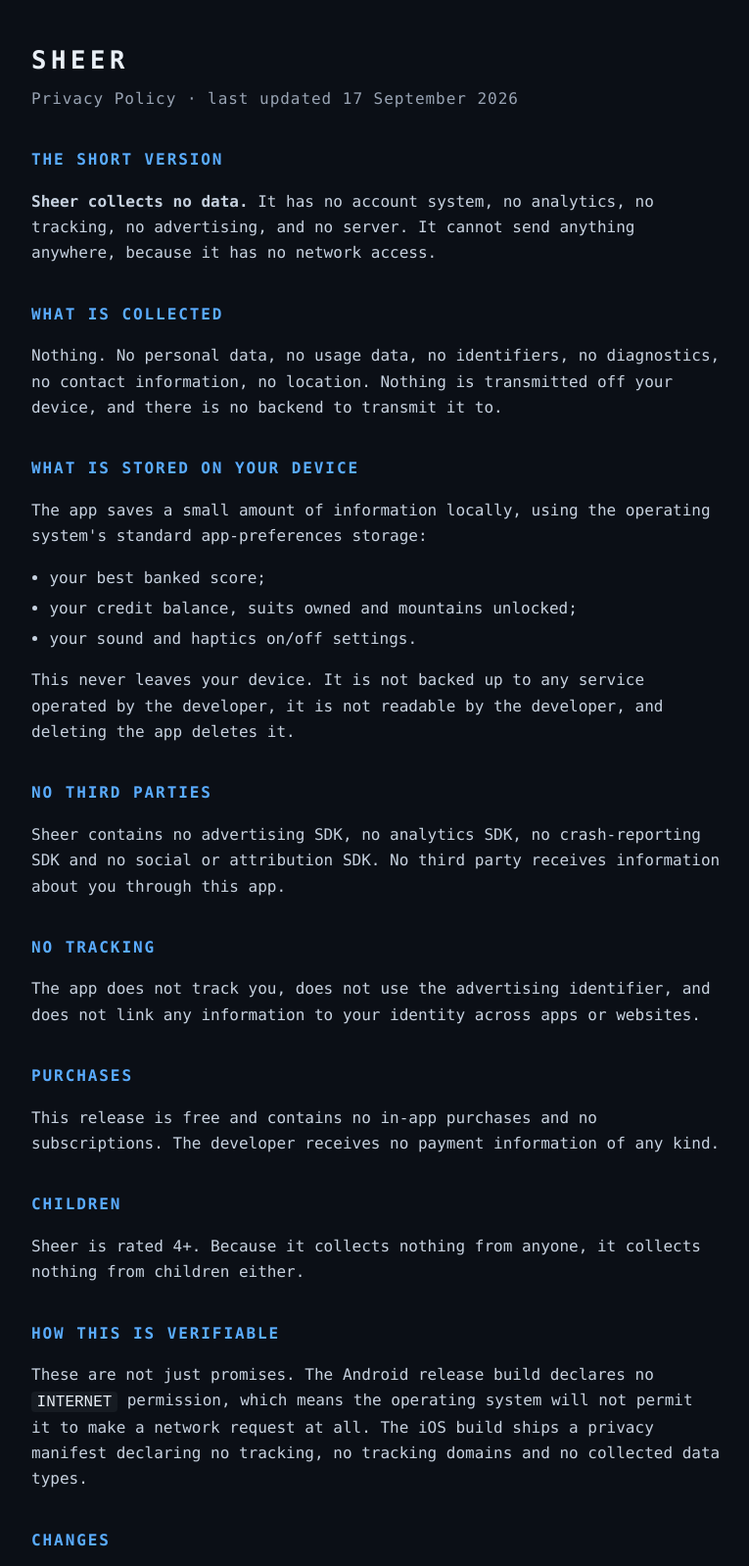
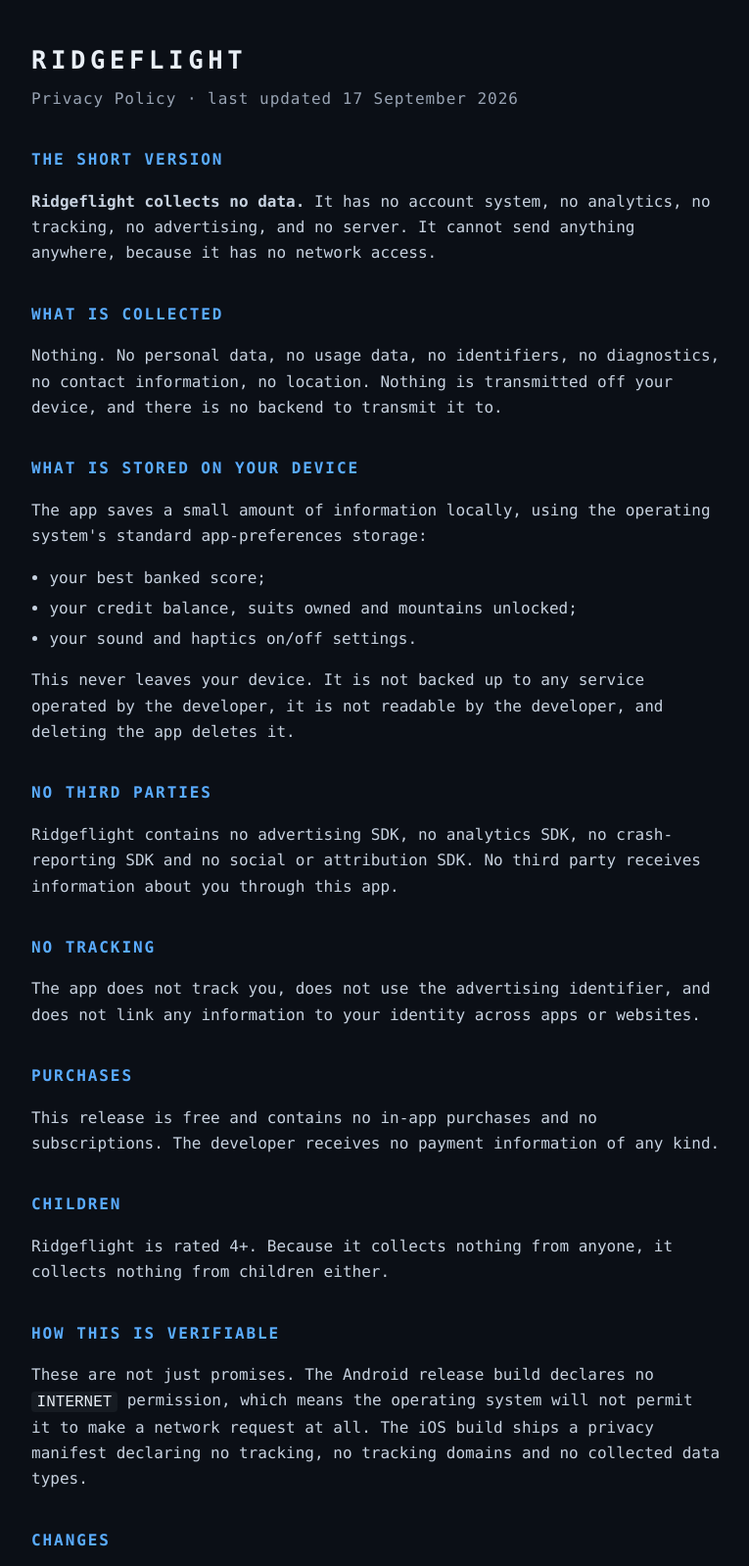
Before and after one commit to YigitMora/graze, a plain HTML site: page privacy.html in a window 1280 px wide. Shown: the top 1598 px of the page at 98% size, without its empty margins (256-1021 px from the left). Drawn offline with Linux system fonts and the light colour scheme.

Commit message:
Consumer name update

```diff
--- a/privacy.html
+++ b/privacy.html
@@ -3,16 +3,16 @@
 <head>
 <meta charset="utf-8">
 <meta name="viewport" content="width=device-width, initial-scale=1">
-<title>Sheer — Privacy Policy</title>
+<title>Ridgeflight — Privacy Policy</title>
 <link rel="stylesheet" href="style.css">
 </head>
 <body>
 <main>
-  <h1>SHEER</h1>
+  <h1>RIDGEFLIGHT</h1>
   <p class="sub">Privacy Policy &middot; last updated 17 September 2026</p>
 
   <h2>THE SHORT VERSION</h2>
-  <p><strong>Sheer collects no data.</strong> It has no account system, no analytics, no tracking,
+  <p><strong>Ridgeflight collects no data.</strong> It has no account system, no analytics, no tracking,
   no advertising, and no server. It cannot send anything anywhere, because it has no network
   access.</p>
 
@@ -33,7 +33,7 @@
   it is not readable by the developer, and deleting the app deletes it.</p>
 
   <h2>NO THIRD PARTIES</h2>
-  <p>Sheer contains no advertising SDK, no analytics SDK, no crash-reporting SDK and no social or
+  <p>Ridgeflight contains no advertising SDK, no analytics SDK, no crash-reporting SDK and no social or
   attribution SDK. No third party receives information about you through this app.</p>
 
   <h2>NO TRACKING</h2>
@@ -45,7 +45,7 @@
   receives no payment information of any kind.</p>
 
   <h2>CHILDREN</h2>
-  <p>Sheer is rated 4+. Because it collects nothing from anyone, it collects nothing from children
+  <p>Ridgeflight is rated 4+. Because it collects nothing from anyone, it collects nothing from children
   either.</p>
 
   <h2>HOW THIS IS VERIFIABLE</h2>
@@ -67,7 +67,7 @@
     <a href="index.html">Support</a>
     <a href="privacy.html">Privacy Policy</a>
   </nav>
-  <footer>Sheer is made by Yi&#287;it Mora, an independent developer.</footer>
+  <footer>Ridgeflight is made by Yi&#287;it Mora, an independent developer.</footer>
 </main>
 </body>
 </html>
```
